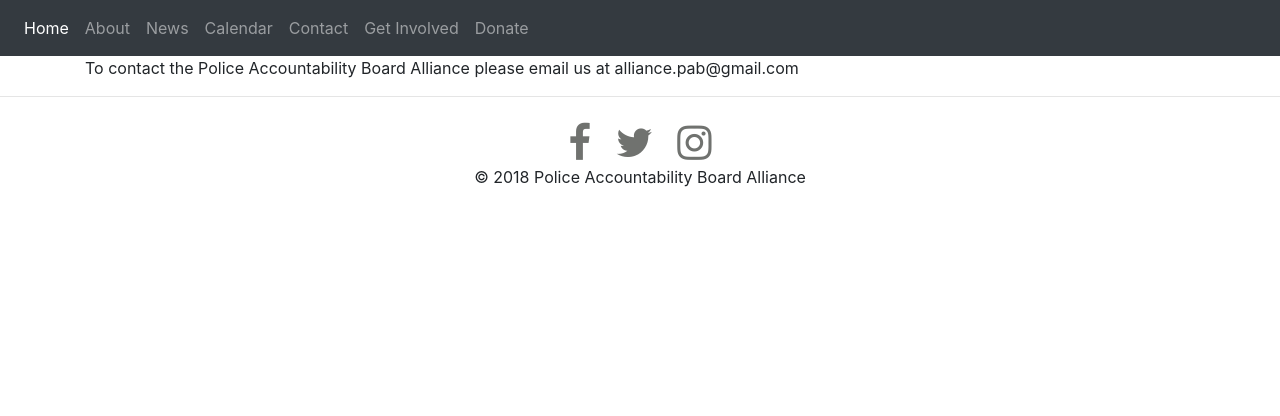
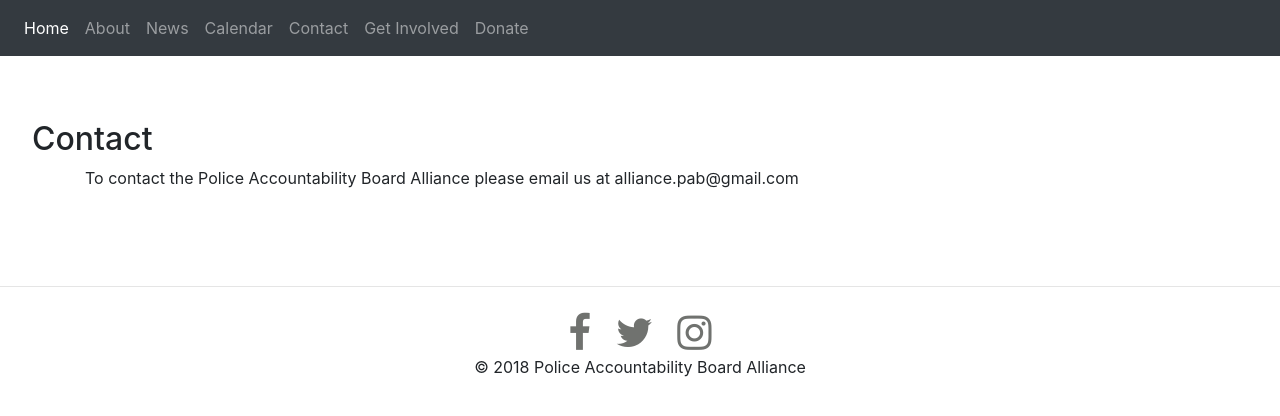
Before and after one commit to chrisbarilla/chrisbarilla.github.io, a Jekyll site: the page built from contact/index.html, in a window 1280 px wide. Shown: the top 416 px of the page. Built offline with Jekyll 4.4.1, drawn with Linux system fonts in a browser that asks for light colours; nearby versions of some CDN libraries.

Commit message:
Update index.html

```diff
--- a/contact/index.html
+++ b/contact/index.html
@@ -3,6 +3,10 @@ layout: default
 title: PAB
 ---
 
+      <div class="jumbotron">
+        <h2>Contact</h2>
+
 <div class="container">
   <p>To contact the Police Accountability Board Alliance please email us at alliance.pab@gmail.com</p>
 </div>
+</div>
```
